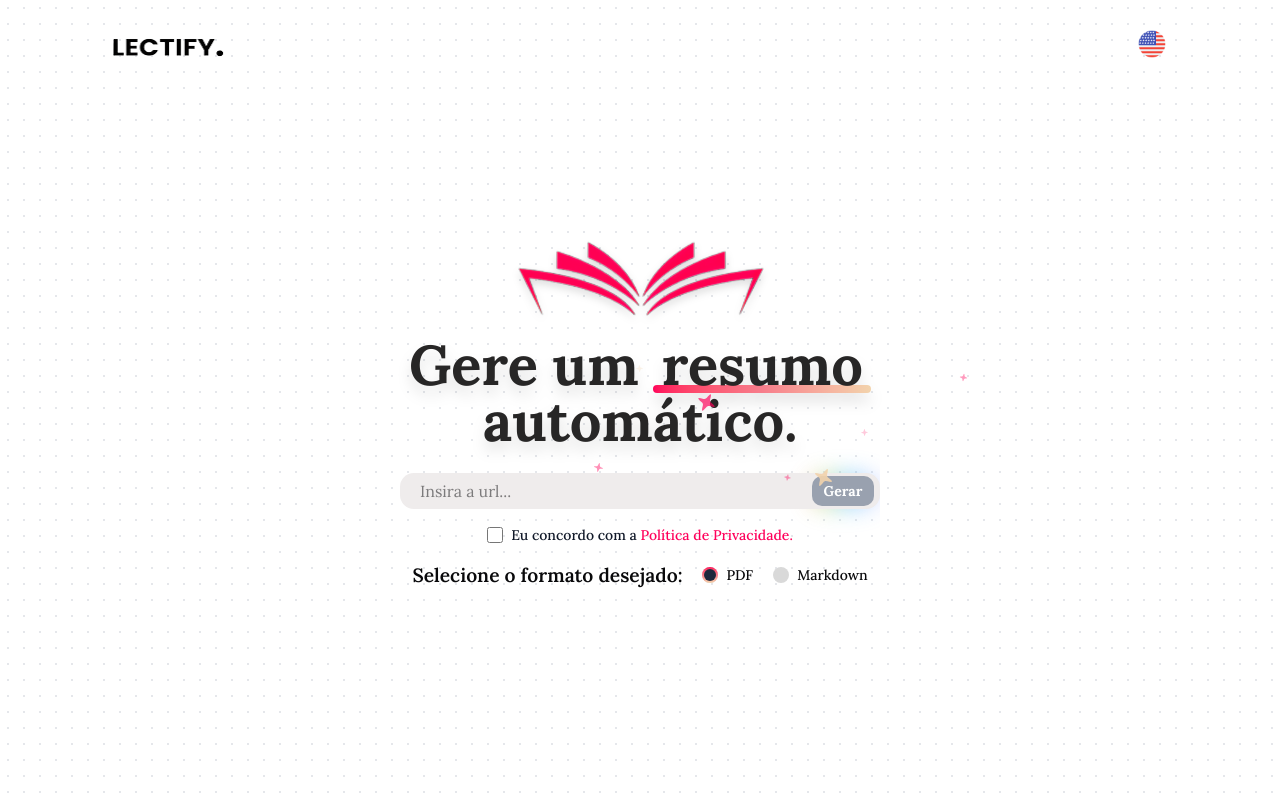
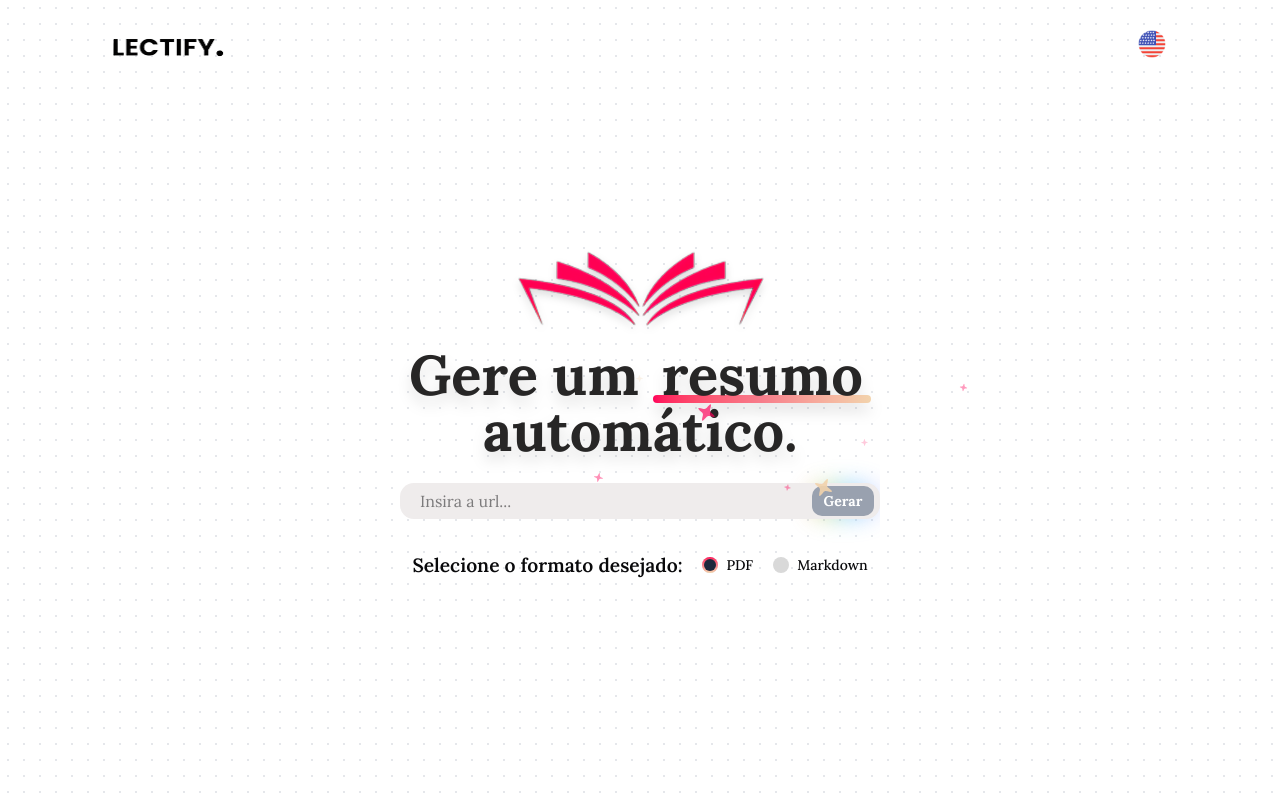
Before and after one commit to Francine02/Lectify, a Next.js app: page /summary in a window 1280 px wide. Shown: the top 800 px of the page. Built offline with nearby package versions, Linux system fonts and the light colour scheme.

Commit message:
delete: removed privacy policy checkbox when generating summary

```diff
--- a/src/screens/summary/index.tsx
+++ b/src/screens/summary/index.tsx
@@ -51,9 +51,6 @@ export function SummaryContent() {
                     <InputUrl loading={loading} onClick={methods.handleSubmit(onSubmit)} />
                     {(error || methods.formState.errors.youtube_url) && <Error className="flex justify-center mb-5 mt-[-1rem] text-center" text={error || methods.formState.errors?.youtube_url?.message?.toString()} />}
 
-
-                    <Checkbox name='summaryPolity' />
-
                     <div className="sm:flex space-x-5 justify-center pt-4">
                         <Subtitle title={t('hero.page2.formate')} />
                         <div className="flex justify-center gap-5 ">
```
Also changed, not shown: 2 other files (tests, documents, lock files or other folders).
